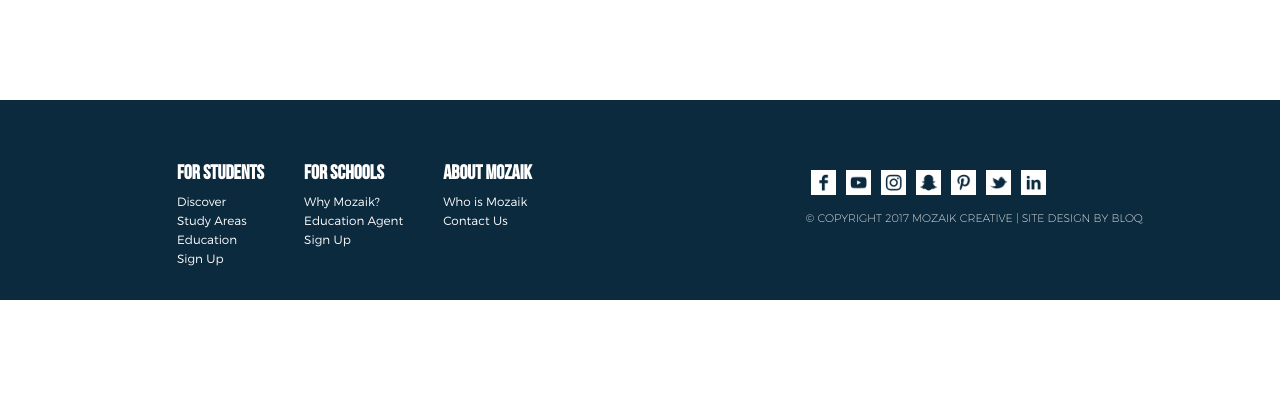
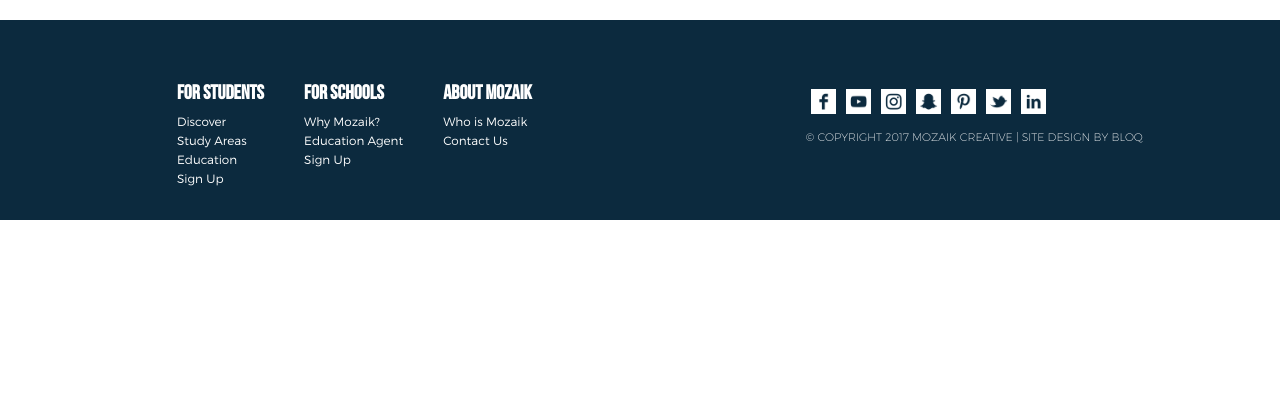
Before and after one commit to jcerexhe/mozaik, a Node server app: template views/error.pug in a window 1280 px wide. Shown: the top 420 px of the page. After the commit the page ends 220 px from the top, so only its background shows below. Run offline with Node 20, Linux system fonts and the light colour scheme; the template is opened without the code that fills it, so the values that code supplies are empty; style sheets or scripts are compiled from the project's sources; some libraries are stand-ins or nearby versions.

Commit message:
fix margin error on content

```diff
--- a/public/dist/style.css
+++ b/public/dist/style.css
@@ -41,7 +41,7 @@
   font-family: 'Montserrat Light'; }
 
 .content {
-  margin-top: 100px; }
+  margin-top: -100px; }
 
 .footer {
   display: -ms-flexbox;
--- a/public/sass/modules/navigation.scss
+++ b/public/sass/modules/navigation.scss
@@ -1,6 +1,6 @@
 //content
 .content {
-  margin-top: 100px;
+  margin-top: -100px;
 }
 
 
--- a/views/layouts/layout.pug
+++ b/views/layouts/layout.pug
@@ -19,7 +19,7 @@
         each message in flashes[category]
           div(class=`alert-${ category }`)!= h.dump(message)
 
-    div(class=(currentPath === '/' ? '' : 'content'))
+    div(class=(currentPath === '/' ? 'content' : ''))
       block content
 
     // TODO footer
```
Also changed, not shown: 1 other file.
